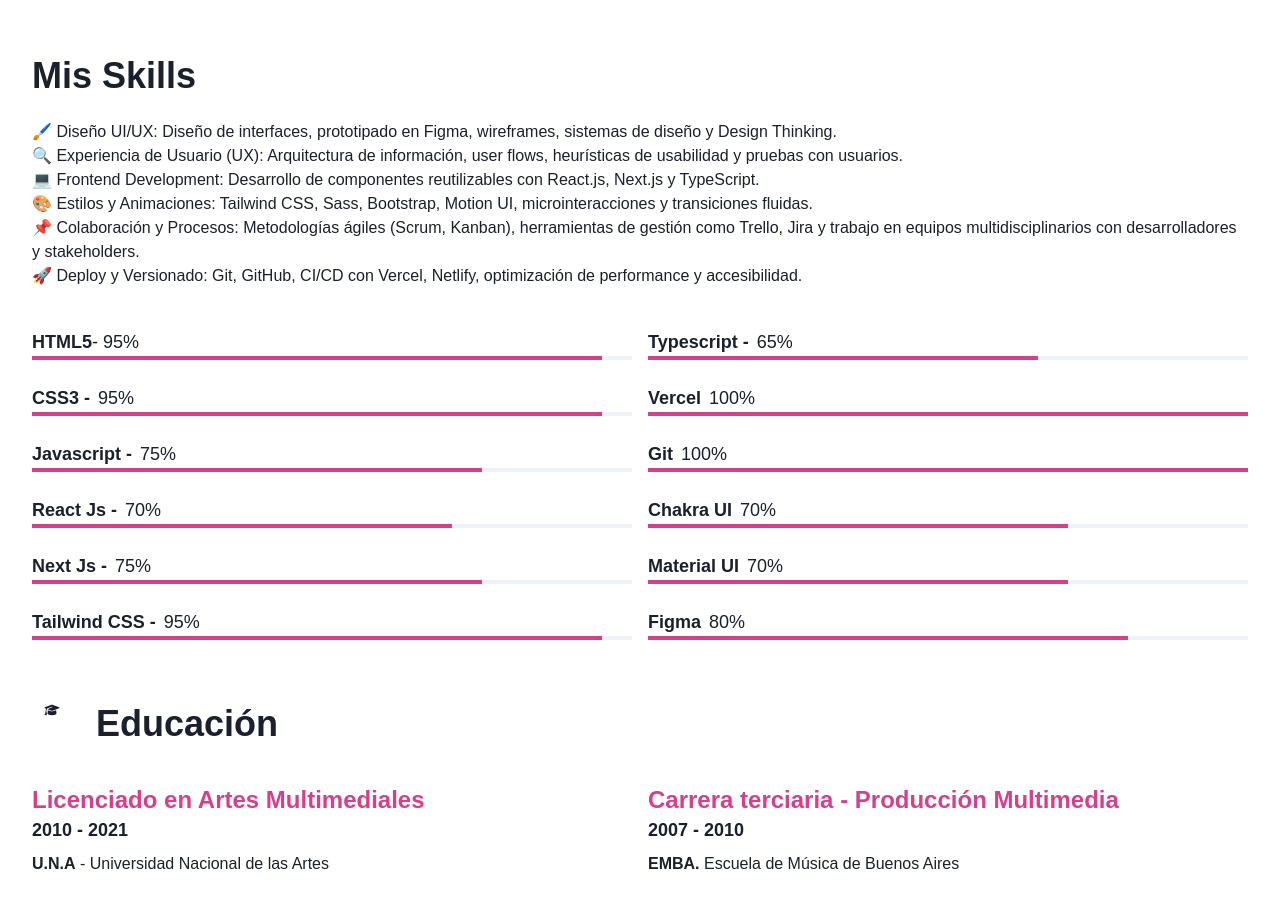
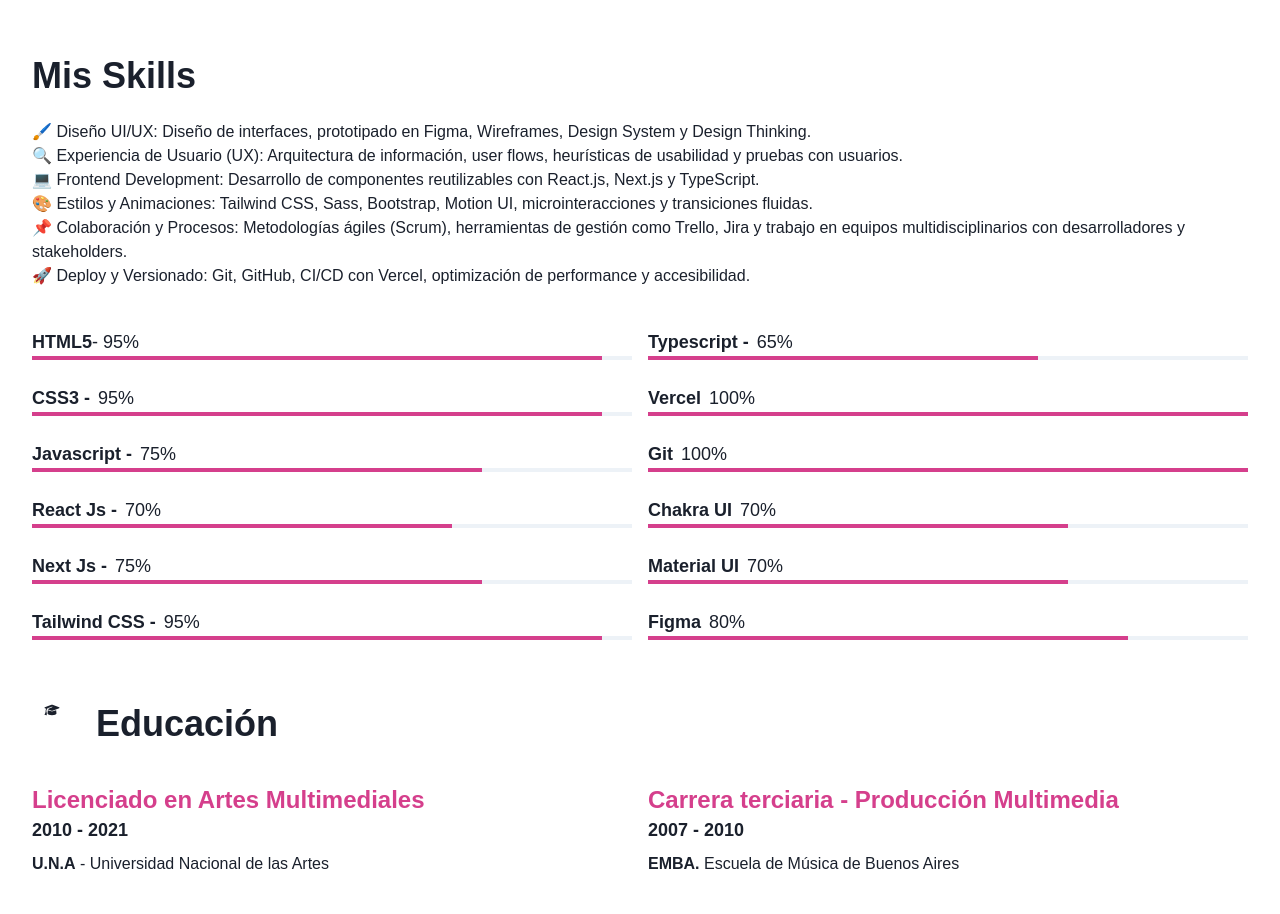
Before and after one commit to santiskap/cv, a Next.js app: page / in a window 1280 px wide. Shown: the part 820-1734 px from the top of the page. Built offline with nearby package versions, Linux system fonts and the light colour scheme.

Commit message:
Correcciones de contenido

```diff
--- a/src/app/componentes/Skills.tsx
+++ b/src/app/componentes/Skills.tsx
@@ -6,12 +6,12 @@ export default function Skills() {
         <div>
             <h1 className="w-full text-4xl my-6">Mis Skills</h1>
             <div className="mb-10">
-                <p>🖌️ Diseño UI/UX: Diseño de interfaces, prototipado en Figma, wireframes, sistemas de diseño y Design Thinking.</p>
+                <p>🖌️ Diseño UI/UX: Diseño de interfaces, prototipado en Figma, Wireframes, Design System y Design Thinking.</p>
                 <p>🔍 Experiencia de Usuario (UX): Arquitectura de información, user flows, heurísticas de usabilidad y pruebas con usuarios.</p>
                 <p>💻 Frontend Development: Desarrollo de componentes reutilizables con React.js, Next.js y TypeScript.</p>
                 <p>🎨 Estilos y Animaciones: Tailwind CSS, Sass, Bootstrap, Motion UI, microinteracciones y transiciones fluidas.</p>
-                <p>📌 Colaboración y Procesos: Metodologías ágiles (Scrum, Kanban), herramientas de gestión como Trello, Jira y trabajo en equipos multidisciplinarios con desarrolladores y stakeholders.</p>
-                <p>🚀 Deploy y Versionado: Git, GitHub, CI/CD con Vercel, Netlify, optimización de performance y accesibilidad.</p>
+                <p>📌 Colaboración y Procesos: Metodologías ágiles (Scrum), herramientas de gestión como Trello, Jira y trabajo en equipos multidisciplinarios con desarrolladores y stakeholders.</p>
+                <p>🚀 Deploy y Versionado: Git, GitHub, CI/CD con Vercel, optimización de performance y accesibilidad.</p>
             </div>
             <div className="flex">
                 <ul className="w-full md:columns-2">
```
